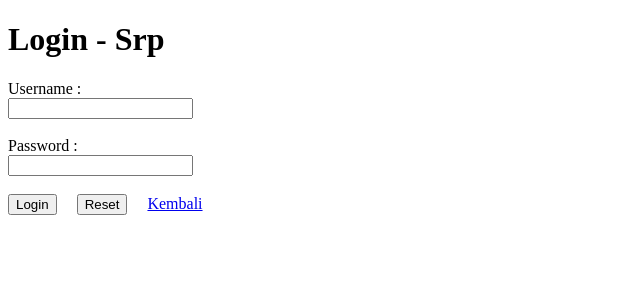
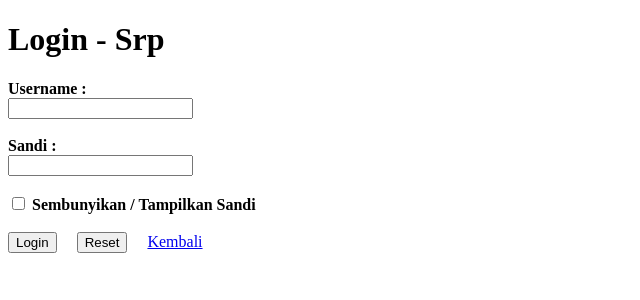
Before and after one commit to ihzarizkyk/srp, a CodeIgniter app: page /srp/Auth in a window 1280 px wide. Shown: the top 300 px of the page, without its empty margins (0-640 px from the left). Run offline with CodeIgniter, Linux system fonts and the light colour scheme.

Commit message:
update view login

```diff
--- a/application/views/login.php
+++ b/application/views/login.php
@@ -14,16 +14,18 @@ defined('BASEPATH') OR exit('No direct script access allowed');
 
 	<form action="<?= site_url('Auth/Login'); ?>" method="POST">
 		<label>
-			Username :
+			<b>Username :</b>
 		</label>
 		<br>
 		<input type="text" name="username" required>
 		<br><br>
 		<label>
-			Password :
+			<b>Sandi :</b>
 		</label>
 		<br>
-		<input type="password" name="password" required>
+		<input type="password" name="password" id="pass"required>
+		<br><br>
+		<input type="checkbox" name="checkbox" onclick="Toggle()"> <b>Sembunyikan / Tampilkan Sandi</b>
 		<br><br>
 		<button type="submit" name="login">
 			Login
@@ -38,5 +40,17 @@ defined('BASEPATH') OR exit('No direct script access allowed');
 		</a>
 	</form>
 
+<script>
+	function Toggle()
+	{
+		var pass = document.getElementById("pass");
+		if(pass.type == "password")
+		{
+			pass.type = "text";
+		}else{
+			pass.type = "password";
+		}
+	}
+</script>
 </body>
 </html>
--- a/application/views/tambah.php
+++ b/application/views/tambah.php
@@ -40,7 +40,7 @@ defined('BASEPATH') OR exit('No direct script access allowed');
 		Angkatan :
 	</label>
 	<br>
-	<input type="number" name="angkatan" required>
+	<input type="number" name="angkatan">
 	<br><br>
 	<label>
 		Poin :
```
